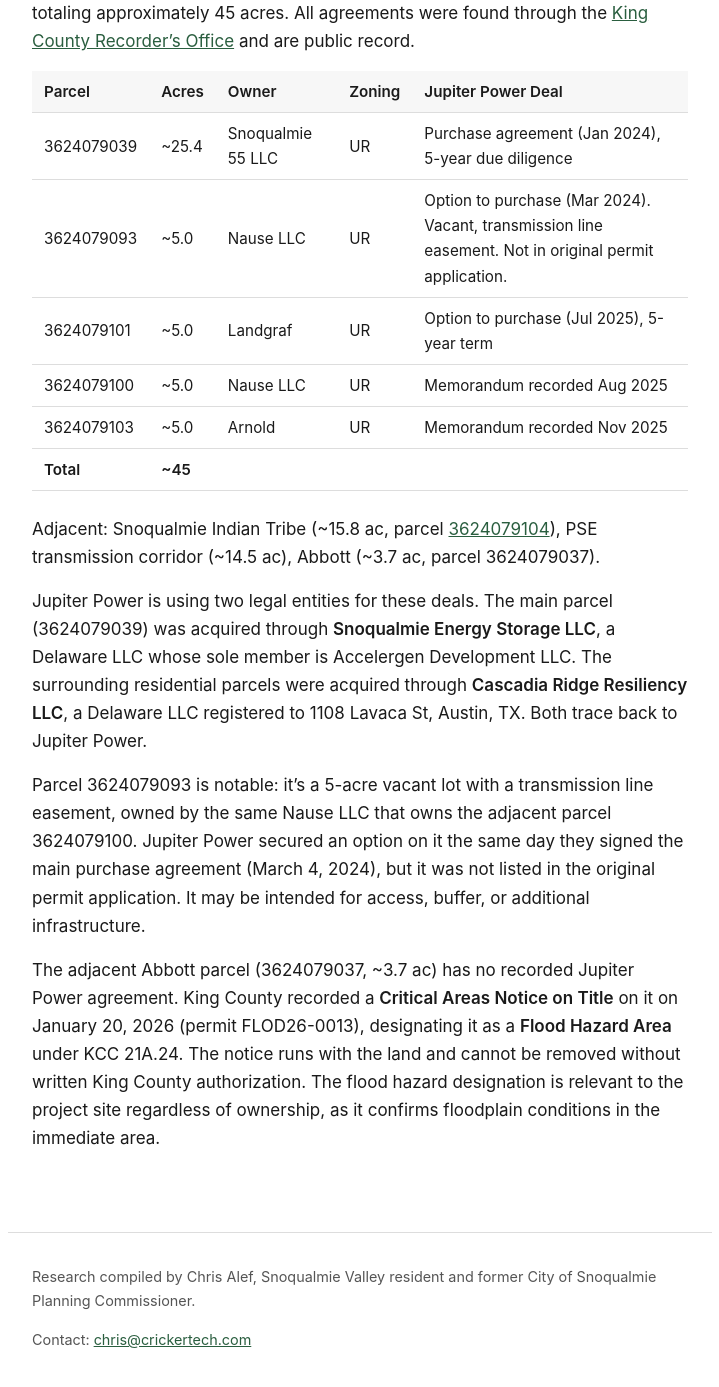
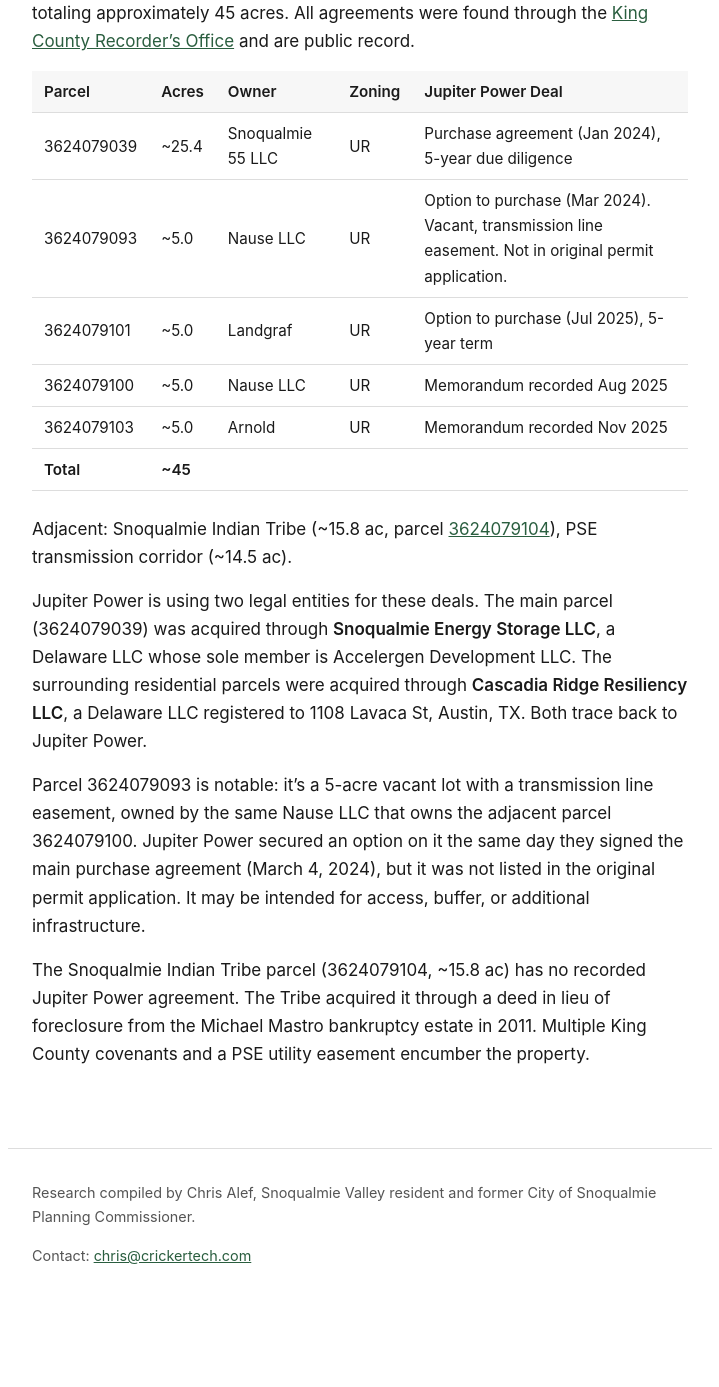
Before and after one commit to calef/cascadia-ridge-bess, a Jekyll site: the page built from _pages/site-and-environment.md, in a window 1280 px wide and 1400 px high, scrolled down 3631 px. Shown: the top 1387 px of the window, without its empty margins (280-999 px from the left). Built offline with Jekyll 4.4.1, drawn with Linux system fonts in a browser that asks for light colours; after the commit the page ends 4947 px from its top, so only the background shows below that.

Commit message:
Deploy site 2026-03-25-213657

```diff
--- a/_pages/site-and-environment.md
+++ b/_pages/site-and-environment.md
@@ -80,10 +80,10 @@ Jupiter Power has recorded purchase or option agreements on five parcels totalin
 | 3624079103 | ~5.0 | Arnold | UR | Memorandum recorded Nov 2025 |
 | **Total** | **~45** | | | |
 
-Adjacent: Snoqualmie Indian Tribe (~15.8 ac, parcel [3624079104](https://blue.kingcounty.com/Assessor/eRealProperty/Dashboard.aspx?ParcelNbr=3624079104)), PSE transmission corridor (~14.5 ac), Abbott (~3.7 ac, parcel 3624079037).
+Adjacent: Snoqualmie Indian Tribe (~15.8 ac, parcel [3624079104](https://blue.kingcounty.com/Assessor/eRealProperty/Dashboard.aspx?ParcelNbr=3624079104)), PSE transmission corridor (~14.5 ac).
 
 Jupiter Power is using two legal entities for these deals. The main parcel (3624079039) was acquired through **Snoqualmie Energy Storage LLC**, a Delaware LLC whose sole member is Accelergen Development LLC. The surrounding residential parcels were acquired through **Cascadia Ridge Resiliency LLC**, a Delaware LLC registered to 1108 Lavaca St, Austin, TX. Both trace back to Jupiter Power.
 
 Parcel 3624079093 is notable: it's a 5-acre vacant lot with a transmission line easement, owned by the same Nause LLC that owns the adjacent parcel 3624079100. Jupiter Power secured an option on it the same day they signed the main purchase agreement (March 4, 2024), but it was not listed in the original permit application. It may be intended for access, buffer, or additional infrastructure.
 
-The adjacent Abbott parcel (3624079037, ~3.7 ac) has no recorded Jupiter Power agreement. King County recorded a **Critical Areas Notice on Title** on it on January 20, 2026 (permit FLOD26-0013), designating it as a **Flood Hazard Area** under KCC 21A.24. The notice runs with the land and cannot be removed without written King County authorization. The flood hazard designation is relevant to the project site regardless of ownership, as it confirms floodplain conditions in the immediate area.
+The Snoqualmie Indian Tribe parcel (3624079104, ~15.8 ac) has no recorded Jupiter Power agreement. The Tribe acquired it through a deed in lieu of foreclosure from the Michael Mastro bankruptcy estate in 2011. Multiple King County covenants and a PSE utility easement encumber the property.
```
Also changed, not shown: _pages/project.md (+1 -1 lines).
